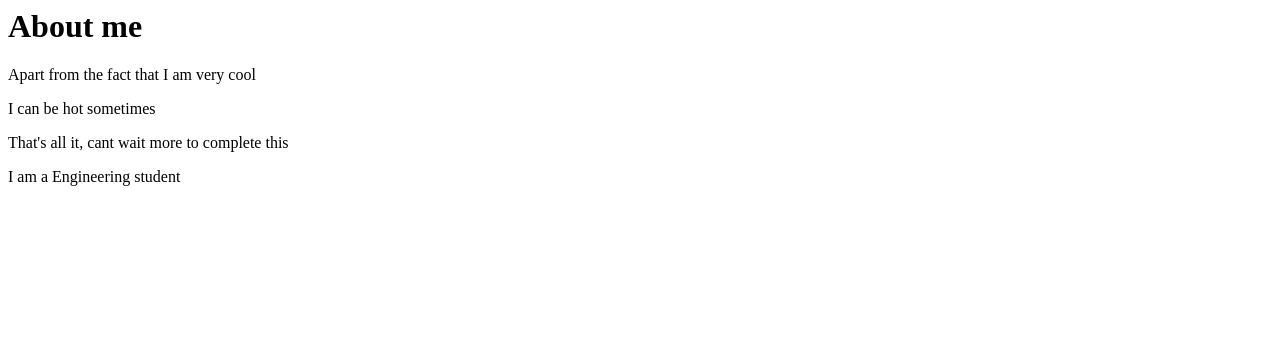
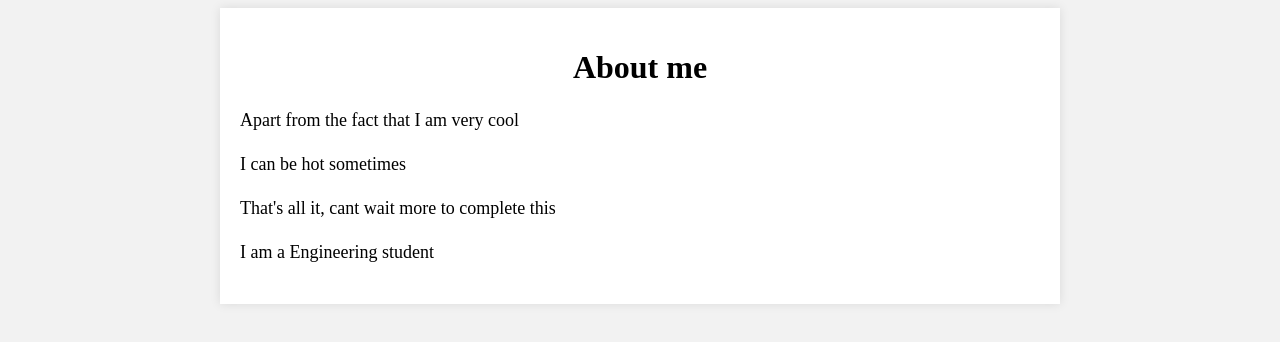
Before and after one commit to Las-9957/Resume, a plain HTML site: page aboutme.html in a window 1280 px wide. Drawn offline with Linux system fonts and the light colour scheme.

Commit message:
Update aboutme.html

```diff
--- a/aboutme.html
+++ b/aboutme.html
@@ -1,5 +1,42 @@
-<h1>About me</h1>
-<p>Apart from the fact that I am very cool</p>
+<!DOCTYPE html>
+<html>
+<head>
+    <title>Classical Design</title>
+    <style>
+        body {
+            font-family: "Times New Roman", Times, serif;
+            background-color: #f2f2f2;
+        }
+
+        .container {
+            width: 800px;
+            margin: 0 auto;
+            padding: 20px;
+            background-color: #fff;
+            box-shadow: 0 0 10px rgba(0, 0, 0, 0.1);
+        }
+
+        h1 {
+            text-align: center;
+            font-size: 32px;
+        }
+
+        p {
+            font-size: 18px;
+            line-height: 24px;
+            margin-bottom: 20px;
+        }
+
+
+    </style>
+</head>
+<body>
+    <div class="container">
+        <h1>About me</h1>
+        <p>Apart from the fact that I am very cool</p>
 <p>I can be hot sometimes</p>
 <p>That's all it, cant wait more to complete this</p>
 <p>I am a Engineering student</p>
+    </div>
+</body>
+</html>
```
